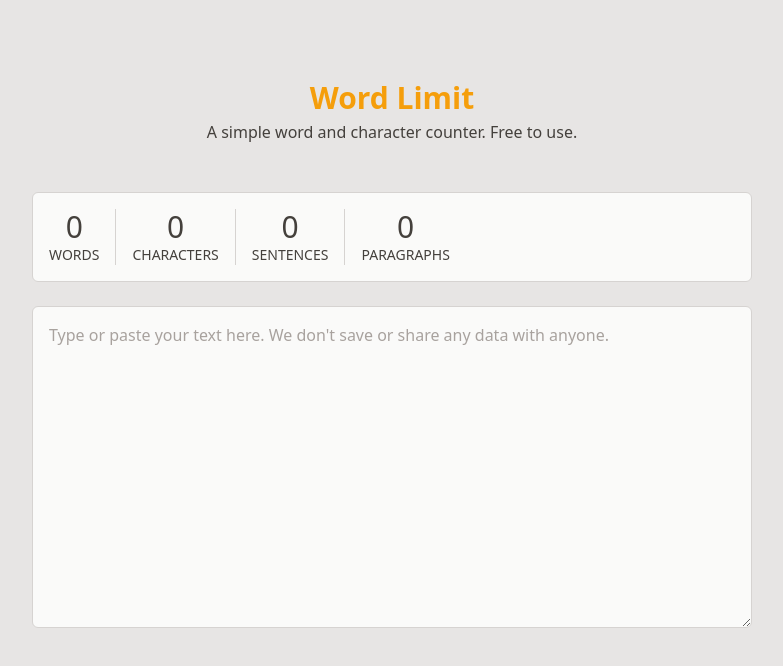
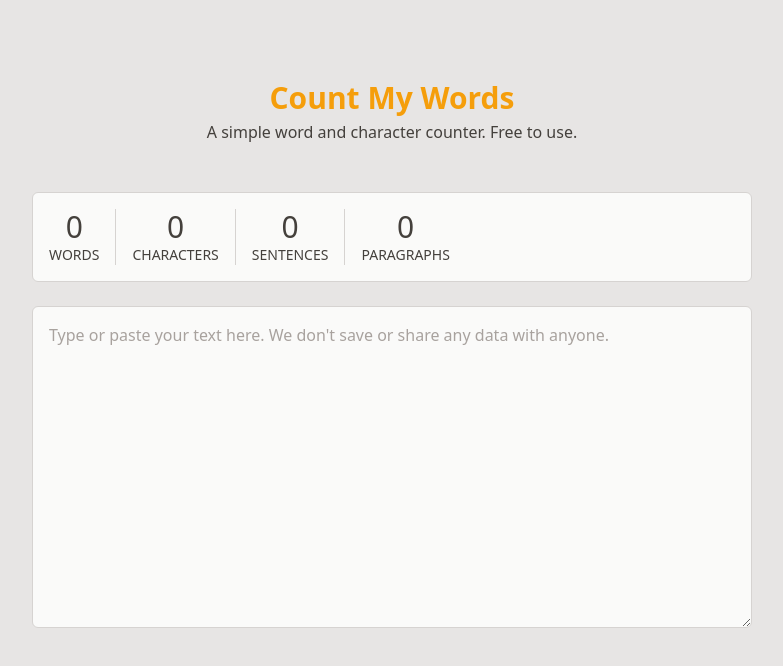
Before and after one commit to architchandra/count-my-words, a React (Create React App) app: page / in a window 1280 px wide. Shown: the top 666 px of the page, without its empty margins (248-1031 px from the left). Built offline with nearby package versions, Linux system fonts and the light colour scheme.

Commit message:
Rename app to Count My Words

```diff
--- a/public/index.html
+++ b/public/index.html
@@ -7,7 +7,7 @@
       name="description"
       content="A word and character counter built using React and Tailwind"
     />
-    <title>Word Limit</title>
+    <title>Count My Words</title>
   </head>
   <body>
     <noscript>You need to enable JavaScript to run this app. Sorry.</noscript>
--- a/src/components/Header.js
+++ b/src/components/Header.js
@@ -2,7 +2,7 @@
   return (
     <div className="mb-12">
       <h1 className="mb-1 title-h1 text-orange">
-        Word Limit
+        Count My Words
       </h1>
       <h3>
         A simple word and character counter. Free to use.
```
Also changed, not shown: 2 other files (tests, documents, lock files or other folders).
